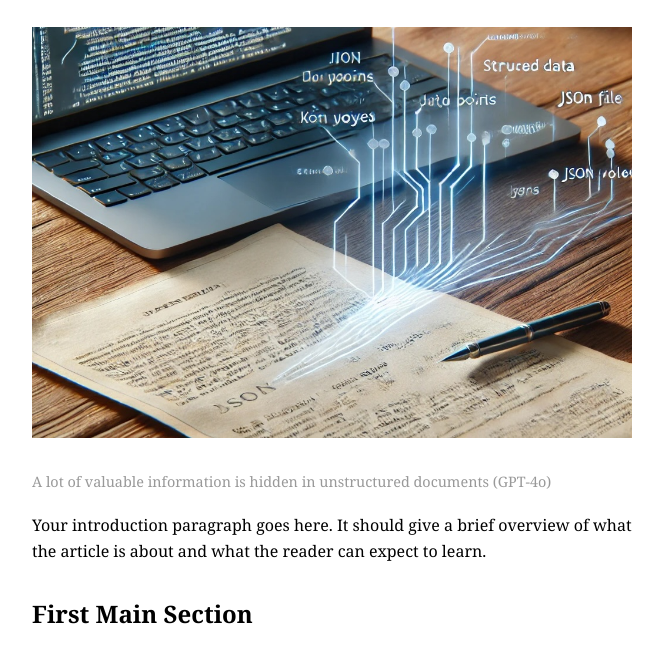
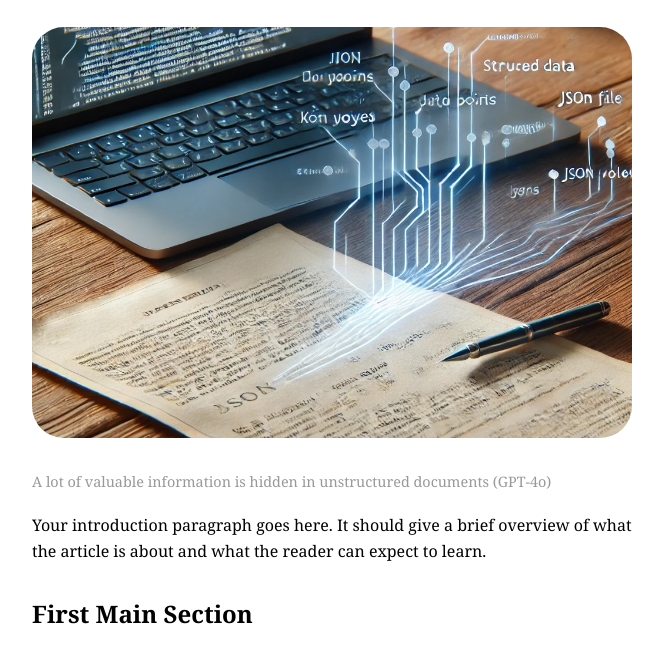
Before and after one commit to hellerphilipp/pxheller.co, a plain HTML site: page blog/20240831/creating-documentextractor.html in a window 1280 px wide. Shown: the part 138-784 px from the top of the page, without its empty margins (308-971 px from the left). Drawn offline with Linux system fonts and the light colour scheme.

Commit message:
Blog work

```diff
--- a/blog/blog.css
+++ b/blog/blog.css
@@ -2,6 +2,10 @@
     font-style: italic;
     color: #666;
     margin-top: 10px;
+}
+
+img {
+    border-radius: 2em;
 }
 
 .header-image {
```
